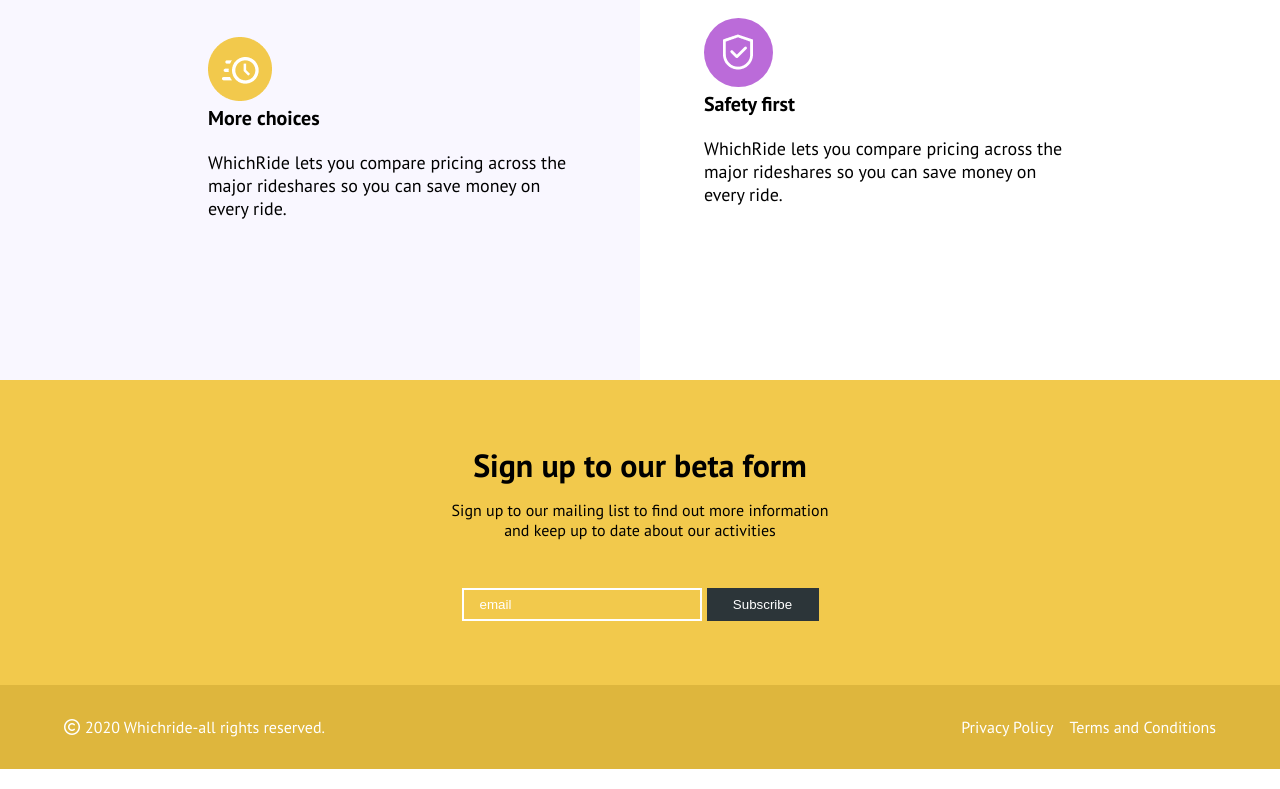
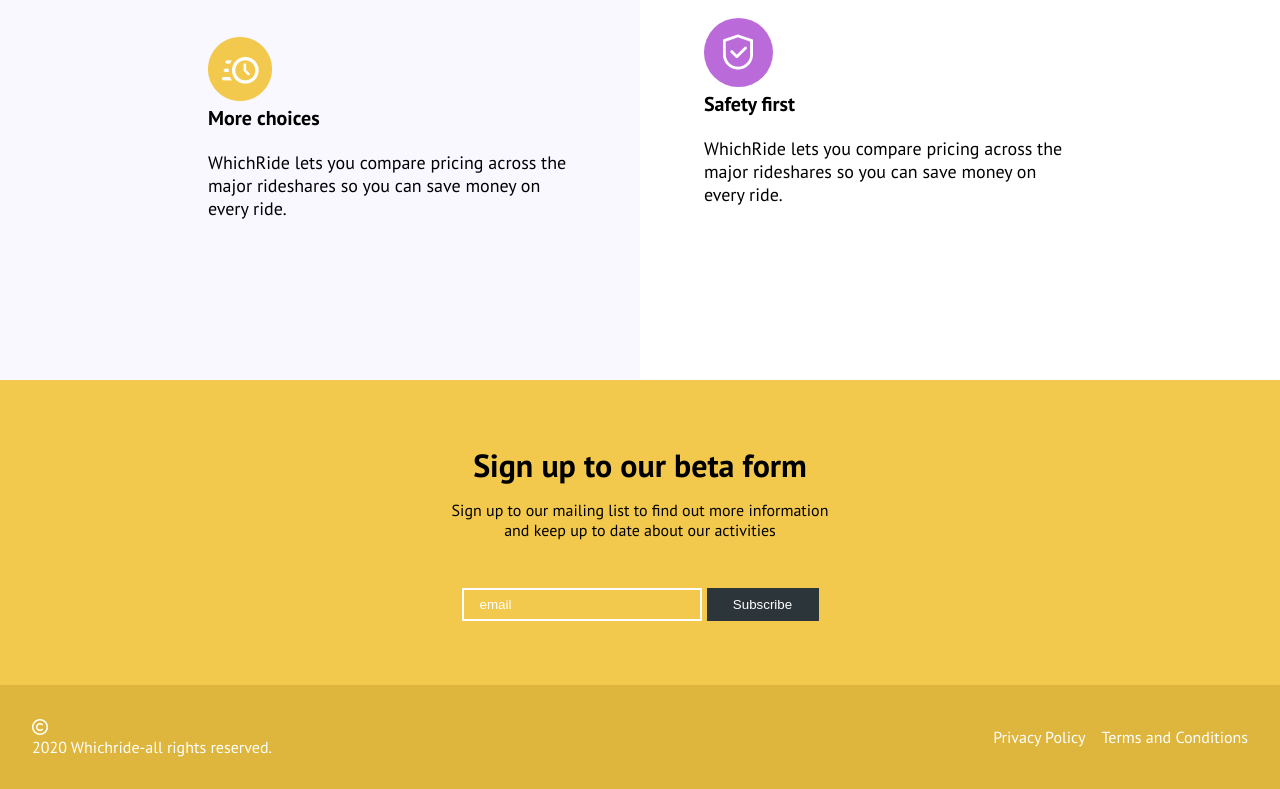
Before and after one commit to Ahliyat/rider-app, a plain HTML site: page index.html in a window 1280 px wide. Shown: the part 2144-2933 px from the top of the page. Drawn offline with Linux system fonts and the light colour scheme.

Commit message:
finished

```diff
--- a/style.css
+++ b/style.css
@@ -115,9 +115,8 @@ nav {
   padding: 0px 60px;
 }
 
-.steps section{
+.steps section {
   width: 300px;
-
 }
 .step-container {
   display: flex;
@@ -148,7 +147,6 @@ width: 300px;
   margin-top: 3rem;
   font-size: 36px;
   font: weight 500px;
-
 }
 .hero3-container h3 {
   font-weight: 700;
@@ -157,7 +155,6 @@ width: 300px;
 .hero3-container p {
   font-weight: 500;
   font-size: 18px;
-
 }
 .child {
   background-color: #a792fe12;
@@ -176,7 +173,7 @@ width: 300px;
   padding-bottom: 10rem;
 }
 .child2 img {
-  padding: .9rem;
+  padding: 0.9rem;
   border-radius: 50%;
 }
 /* HERO SECTION 3 */
@@ -227,12 +224,10 @@ button {
   background-color: #deb63d;
   align-items: center;
   color: white;
-  padding: 2rem 4rem;
+  padding: 2rem;
 }
 .copyright {
-  display: flex;
   justify-content: center;
-  align-items: center;
   gap: 5px;
 }
 .footer-child {
@@ -296,15 +291,14 @@ button {
   .footer-container {
     flex-direction: column;
     gap: 1rem;
-
   }
-  .footer-child{
+  .footer-child {
     flex-direction: column;
     justify-content: center;
     align-items: center;
     width: 200px;
   }
-  .copyright{
+  .copyright {
     text-align: center;
     width: 200px;
     align-items: center;
@@ -324,14 +318,14 @@ button {
   .firstchild p {
     width: 20rem;
   }
-  .step-container{
+  .step-container {
     flex-direction: column;
     text-align: center;
   }
-  .hero3-container{
+  .hero3-container {
     text-align: center;
   }
-  .firstchild{
+  .firstchild {
     justify-content: center;
     align-items: center;
     padding: 0px;
```
Also changed, not shown: index.html (+17 -13 lines). Lines whose indentation alone changed are shown as unchanged.
